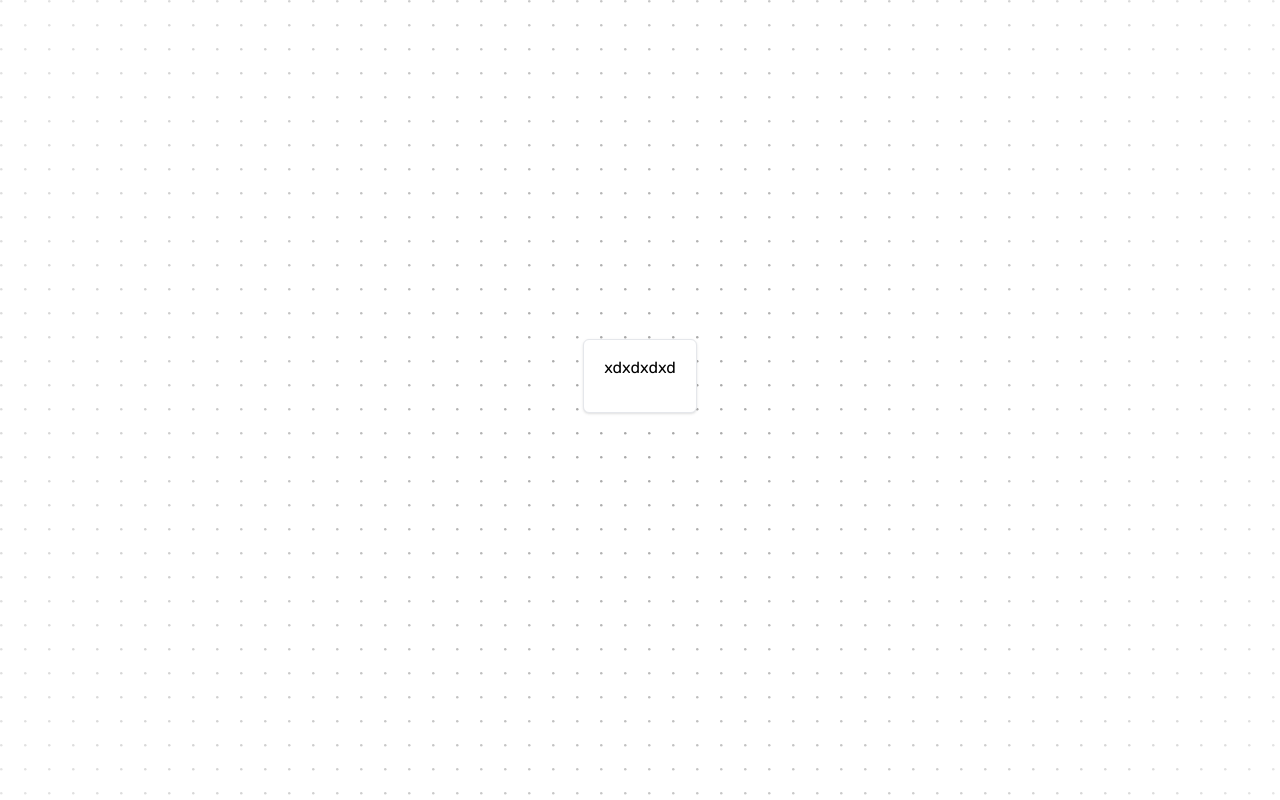
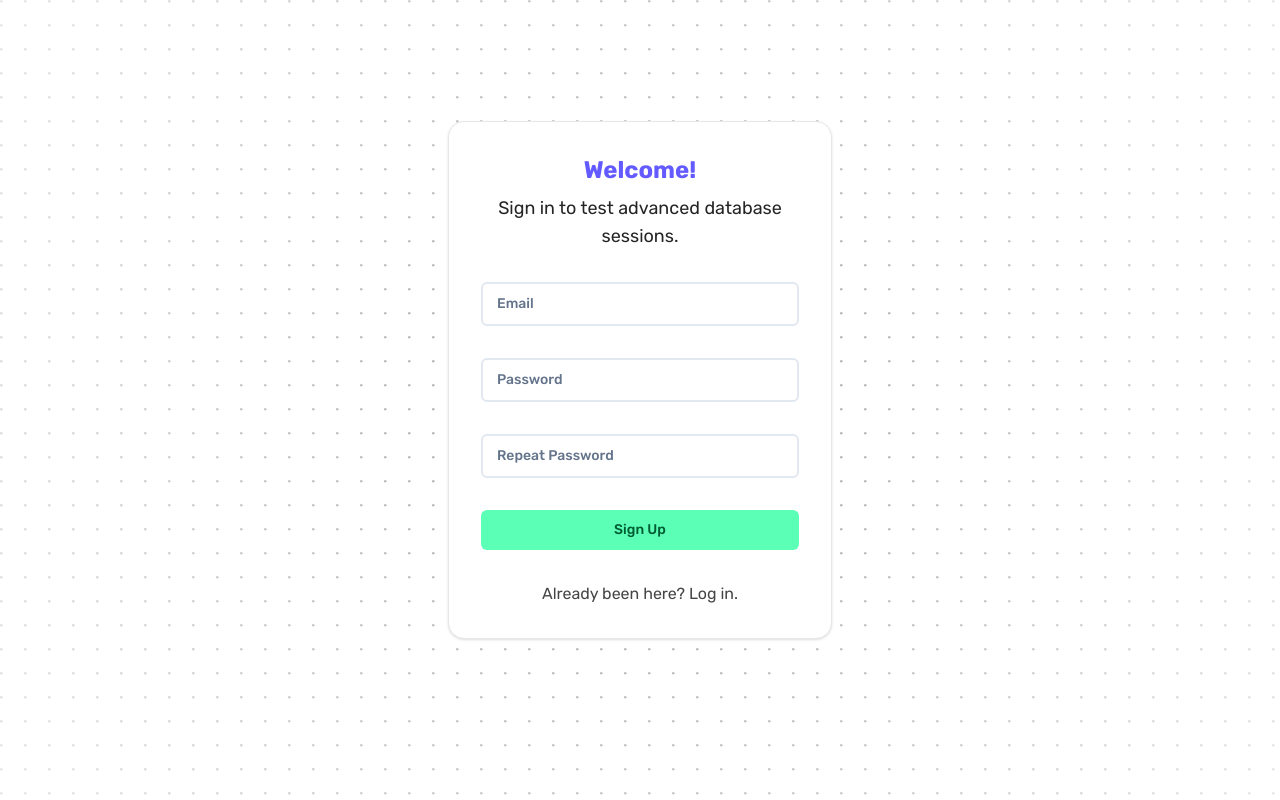
Before and after one commit to DominikKoniarz/nextjs-advanced-multiple-db-sessions, a Next.js app: page /register in a window 1280 px wide. Built offline with nearby package versions, Linux system fonts and the light colour scheme.

Commit message:
Register page UI

```diff
--- a/package.json
+++ b/package.json
@@ -10,6 +10,7 @@
 		"preinstall": "npx only-allow pnpm"
 	},
 	"dependencies": {
+		"@radix-ui/react-label": "^2.1.0",
 		"@radix-ui/react-slot": "^1.1.0",
 		"class-variance-authority": "^0.7.0",
 		"clsx": "^2.1.1",
--- /dev/null
+++ b/src/app/register/_components/AlreadyBeenHere.tsx
@@ -0,0 +1,15 @@
+import Link from "next/link";
+
+export default function AlreadyBeenHere() {
+    return (
+        <div className="mx-auto w-fit text-sm text-copy/85 sm:text-base">
+            Already been here?{" "}
+            <Link
+                href="/login"
+                className="transition-colors hover:text-primary"
+            >
+                Log in.
+            </Link>
+        </div>
+    );
+}
--- /dev/null
+++ b/src/app/register/_components/RegisterCTA.tsx
@@ -0,0 +1,12 @@
+export default function RegisterCTA() {
+    return (
+        <div className="flex w-full flex-col gap-2">
+            <h1 className="mx-auto w-fit text-xl font-bold text-primary sm:text-2xl">
+                Welcome!
+            </h1>
+            <p className="mx-auto w-fit text-center text-base text-copy sm:text-lg">
+                Sign in to test advanced database sessions.
+            </p>
+        </div>
+    );
+}
--- /dev/null
+++ b/src/app/register/_components/RegisterForm.tsx
@@ -0,0 +1,37 @@
+"use client";
+
+import FloatingLabelInput from "@/components/FloatingLabelInput";
+import { Button } from "@/components/ui/button";
+import { useState } from "react";
+
+export default function RegisterForm() {
+    const [email, setEmail] = useState("");
+
+    return (
+        <>
+            <FloatingLabelInput
+                value={email}
+                onChange={(e) => setEmail(e.target.value)}
+                placeholder="Email"
+            />
+            <FloatingLabelInput
+                value={email}
+                type="password"
+                onChange={(e) => setEmail(e.target.value)}
+                placeholder="Password"
+            />
+            <FloatingLabelInput
+                value={email}
+                type="password"
+                onChange={(e) => setEmail(e.target.value)}
+                placeholder="Repeat Password"
+            />
+            <Button
+                type="submit"
+                className="h-9 bg-secondary text-secondary-content hover:bg-secondary sm:h-10"
+            >
+                Sign Up
+            </Button>
+        </>
+    );
+}
--- a/src/app/register/page.tsx
+++ b/src/app/register/page.tsx
@@ -1,10 +1,15 @@
 import PublicPagesDotPattern from "@/components/PublicPagesDotPattern";
+import RegisterForm from "./_components/RegisterForm";
+import RegisterCTA from "./_components/RegisterCTA";
+import AlreadyBeenHere from "./_components/AlreadyBeenHere";
 
 export default function RegisterPage() {
     return (
-        <main className="flex h-full w-full flex-col items-center justify-center gap-4 px-6 pb-12 xs:px-14 sm:gap-6 lg:px-8">
-            <div className="relative z-10 mx-auto w-full max-w-fit space-y-8 rounded-md border bg-white px-5 py-4 pb-8 shadow">
-                xdxdxdxd
+        <main className="flex h-full w-full flex-col items-center justify-center px-6 pb-10 xs:px-14 sm:gap-6 lg:px-8">
+            <div className="relative z-10 mx-auto flex w-full max-w-xs flex-col gap-6 rounded-2xl border bg-white p-6 shadow transition-all sm:max-w-sm sm:gap-8 sm:p-8">
+                <RegisterCTA />
+                <RegisterForm />
+                <AlreadyBeenHere />
             </div>
             <PublicPagesDotPattern />
         </main>
--- /dev/null
+++ b/src/components/FloatingLabelInput.tsx
@@ -0,0 +1,54 @@
+import { cn } from "@/lib/utils";
+import { Input } from "./ui/input";
+import { Label } from "./ui/label";
+import { forwardRef, useId } from "react";
+
+export interface FloatingLabelInput
+    extends React.InputHTMLAttributes<HTMLInputElement> {
+    // limiting the type of value to string | number | undefined
+    // not handling the case where value is readonly string[]
+    value: string | number | undefined;
+}
+
+const FloatingLabelInput = forwardRef<HTMLInputElement, FloatingLabelInput>(
+    (props, ref) => {
+        const { className, value, placeholder, type } = props;
+
+        const floatLabel =
+            (typeof value === "string" && value.length > 0) ||
+            typeof value === "number";
+
+        const id = useId();
+
+        return (
+            <Label
+                htmlFor={id}
+                className="group relative w-full max-w-full shrink-0 space-y-0"
+            >
+                <Input
+                    {...props}
+                    id={id}
+                    type={type}
+                    ref={ref}
+                    className={cn(
+                        "rounded-ll peer h-fit w-full border-2 px-3 py-1.5 text-sm transition-[border,font] duration-100 hover:border-slate-800 focus-visible:border-2 focus-visible:border-primary focus-visible:outline-none focus-visible:ring-0 focus-visible:ring-offset-0 group-hover:border-2 group-hover:border-primary sm:px-4 sm:py-2 sm:text-base",
+                        className,
+                    )}
+                    placeholder=""
+                />
+                <span
+                    className={cn(
+                        "absolute left-2.5 top-1/2 h-fit w-fit -translate-y-1/2 transform cursor-text bg-white px-0.5 font-medium text-slate-500 transition-all peer-focus-visible:left-2.5 peer-focus-visible:top-0 peer-focus-visible:cursor-default peer-focus-visible:text-xs peer-focus-visible:font-medium sm:left-3.5 sm:peer-focus-visible:left-3.5",
+                        floatLabel && "left-3.5 top-0 cursor-default text-xs",
+                    )}
+                >
+                    {placeholder}
+                </span>
+            </Label>
+        );
+    },
+);
+
+FloatingLabelInput.displayName = "FloatingLabelInput";
+
+export default FloatingLabelInput;
--- /dev/null
+++ b/src/components/ui/label.tsx
@@ -0,0 +1,26 @@
+"use client"
+
+import * as React from "react"
+import * as LabelPrimitive from "@radix-ui/react-label"
+import { cva, type VariantProps } from "class-variance-authority"
+
+import { cn } from "@/lib/utils"
+
+const labelVariants = cva(
+  "text-sm font-medium leading-none peer-disabled:cursor-not-allowed peer-disabled:opacity-70"
+)
+
+const Label = React.forwardRef<
+  React.ElementRef<typeof LabelPrimitive.Root>,
+  React.ComponentPropsWithoutRef<typeof LabelPrimitive.Root> &
+    VariantProps<typeof labelVariants>
+>(({ className, ...props }, ref) => (
+  <LabelPrimitive.Root
+    ref={ref}
+    className={cn(labelVariants(), className)}
+    {...props}
+  />
+))
+Label.displayName = LabelPrimitive.Root.displayName
+
+export { Label }
--- a/tailwind.config.ts
+++ b/tailwind.config.ts
@@ -21,6 +21,9 @@ const config = {
             screens: {
                 xs: "520px",
                 xxs: "410px",
+            },
+            borderRadius: {
+                ll: "10px",
             },
             colors: {
                 primary: "#635bff",
```
Also changed, not shown: 1 other file (tests, documents, lock files or other folders).
